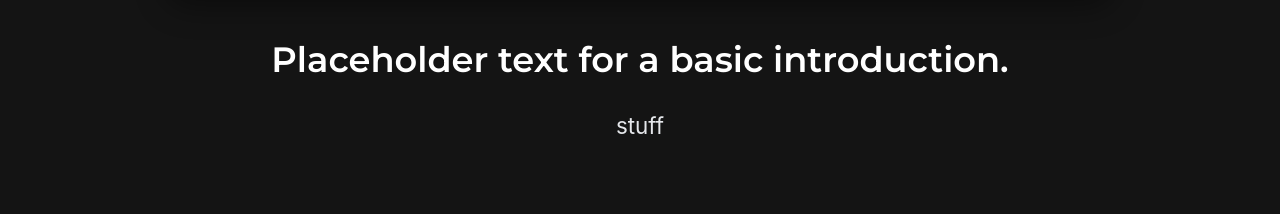
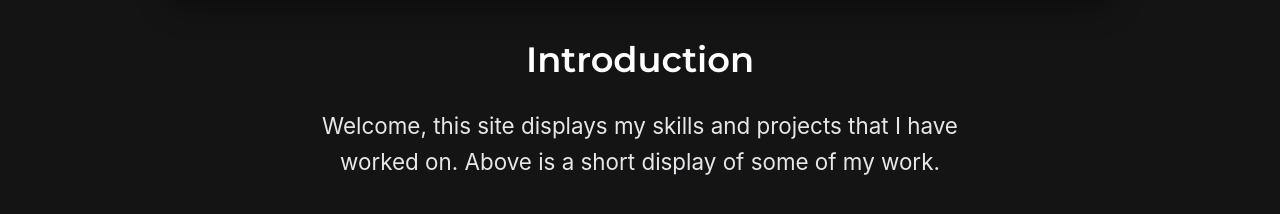
Before and after one commit to Polar-time/Unit-3, a plain HTML site: page index.html in a window 1280 px wide. Shown: the part 694-908 px from the top of the page. Drawn offline with Linux system fonts and the light colour scheme; a web font is replaced by a local one.

Commit message:
Add files via upload

```diff
--- a/index.html
+++ b/index.html
@@ -50,10 +50,10 @@
                 </video>
             </div>
 
-            <h2 class="intro-headline">Placeholder text for a basic introduction.</h2>
+            <h2 class="intro-headline">Introduction</h2>
 
             <p class="intro-paragraph">
-                stuff
+                Welcome, this site displays my skills and projects that I have worked on. Above is a short display of some of my work.
             </p>
 
         </div>
```
